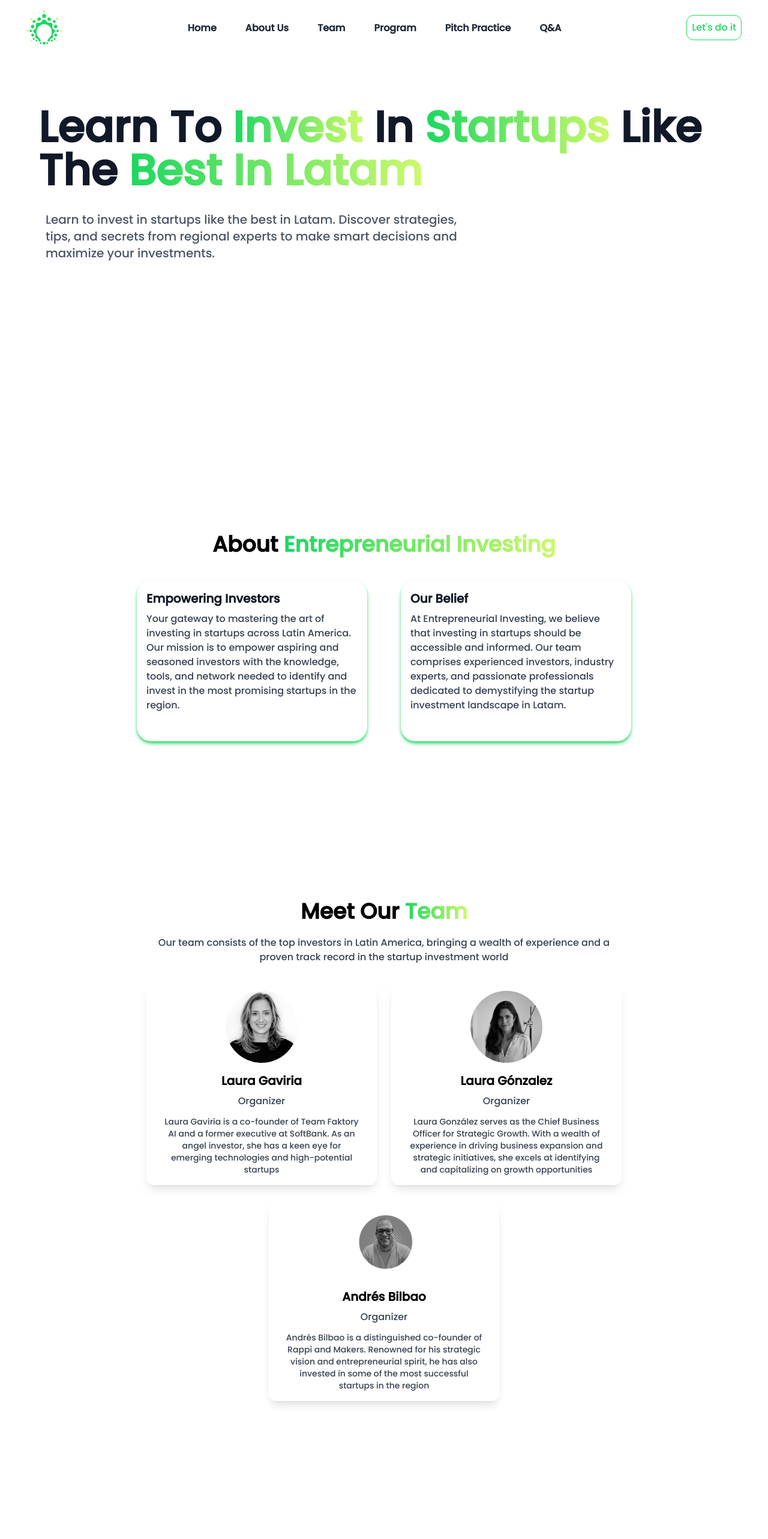
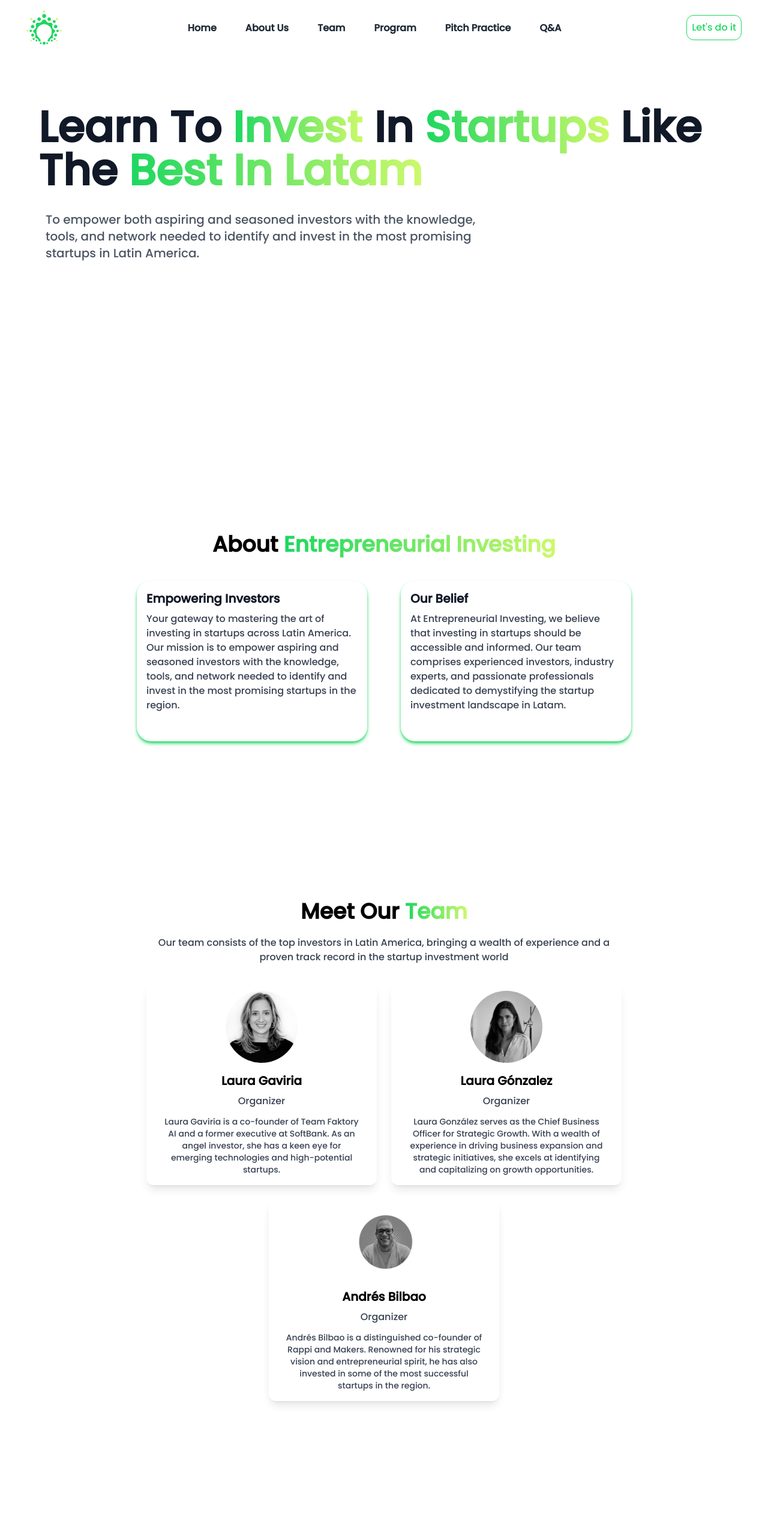
Before and after one commit to FabianEspitia-it/Entrepreneurial-Investing-WebSite, a Next.js app: page /en in a window 1280 px wide. Shown: the top 2566 px of the page at 60% size. Built offline with nearby package versions, Linux system fonts and the light colour scheme.

Commit message:
titles fixed, first question modified, descriptions fixed

```diff
--- a/src/components/Hero.tsx
+++ b/src/components/Hero.tsx
@@ -10,9 +10,9 @@ export default function Hero() {
           <span className="text-gradient-2">Best In Latam</span>
         </h1>
         <p className="text-base md:text-xl md:pl-11 pt-4 text-gray-600 max-w-3xl">
-          Learn to invest in startups like the best in Latam. Discover
-          strategies, tips, and secrets from regional experts to make smart
-          decisions and maximize your investments.
+          To empower both aspiring and seasoned investors with the knowledge,
+          tools, and network needed to identify and invest in the most promising
+          startups in Latin America.
         </p>
       </Fade>
     </section>
--- a/src/components/PitchPractice.tsx
+++ b/src/components/PitchPractice.tsx
@@ -13,8 +13,8 @@ export default function PitchPractice() {
     >
       <Fade triggerOnce>
         <h2 className="md:text-4xl text-3xl font-semibold mb-4 text-center">
-          Our weekly Pitch Practice is not just a routine, it is a{" "}
-          <span className="text-gradient-2">ritual of excellence</span>
+          Our Weekly Pitch Practice Is Not Just a Routine; It Is a{" "}
+          <span className="text-gradient-2">Ritual of Excellence</span>
         </h2>
         <p className="text-center md:text-base text-sm text-gray-700">
           Are you looking for capital or just want to improve your communication
--- a/src/components/Program.tsx
+++ b/src/components/Program.tsx
@@ -37,8 +37,8 @@ const modules = [
   {
     title: "Module 4: Servicing",
     subtopics: [
-      "The concept of Venture Assistant",
-      "Helping with Fundraising, Hiring, Operations, Boards, etc.",
+      "The concept of Venture Assistant.",
+      "Helping with Fundraising, Hiring, Operations, Boards, etc",
     ],
     icon: FaHandsHelping,
   },
--- a/src/components/QA.tsx
+++ b/src/components/QA.tsx
@@ -53,13 +53,13 @@ export default function Questions() {
       <section id="questions" className="relative px-4 pt-32">
         <Fade triggerOnce>
           <h2 className="md:text-4xl text-3xl font-semibold text-center text-gray-900 pb-10 md:pb-10">
-            Frequently asked questions <br /> You have the{" "}
-            <span className="text-gradient-2">questions</span>, we have the{" "}
-            <span className="text-gradient-2">answers.</span>
+            Frequently Asked Questions <br /> You Have the{" "}
+            <span className="text-gradient-2">Questions</span>, We Have the{" "}
+            <span className="text-gradient-2">Answers</span>
           </h2>
           <div className="max-w-4xl mx-auto border border-gray-200 rounded-xl p-6 bg-white shadow-lg">
             <QuestionItem
-              title="What is the Latam startup investment program about?"
+              title="What is the Entrepreneurial Investing program about?"
               answer="The program offers comprehensive training on how to invest in startups in Latin America. It includes strategies, tips, and secrets from regional experts to make informed decisions and maximize investment returns."
             />
             <hr className="my-4 w-full border-gray-300" />
--- a/src/components/Team.tsx
+++ b/src/components/Team.tsx
@@ -5,19 +5,19 @@ const profiles = [
   {
     name: "Laura Gaviria",
     description:
-      "Laura Gaviria is a co-founder of Team Faktory AI and a former executive at SoftBank. As an angel investor, she has a keen eye for emerging technologies and high-potential startups",
+      "Laura Gaviria is a co-founder of Team Faktory AI and a former executive at SoftBank. As an angel investor, she has a keen eye for emerging technologies and high-potential startups.",
     image: "/images/laura_gaviria.png",
   },
   {
     name: "Laura Gónzalez",
     description:
-      "Laura González serves as the Chief Business Officer for Strategic Growth. With a wealth of experience in driving business expansion and strategic initiatives, she excels at identifying and capitalizing on growth opportunities",
+      "Laura González serves as the Chief Business Officer for Strategic Growth. With a wealth of experience in driving business expansion and strategic initiatives, she excels at identifying and capitalizing on growth opportunities.",
     image: "/images/laura_g2.png",
   },
   {
     name: "Andrés Bilbao",
     description:
-      "Andrés Bilbao is a distinguished co-founder of Rappi and Makers. Renowned for his strategic vision and entrepreneurial spirit, he has also invested in some of the most successful startups in the region",
+      "Andrés Bilbao is a distinguished co-founder of Rappi and Makers. Renowned for his strategic vision and entrepreneurial spirit, he has also invested in some of the most successful startups in the region.",
     image: "/images/andres_bilbao_profile.png",
   },
 ];
```
